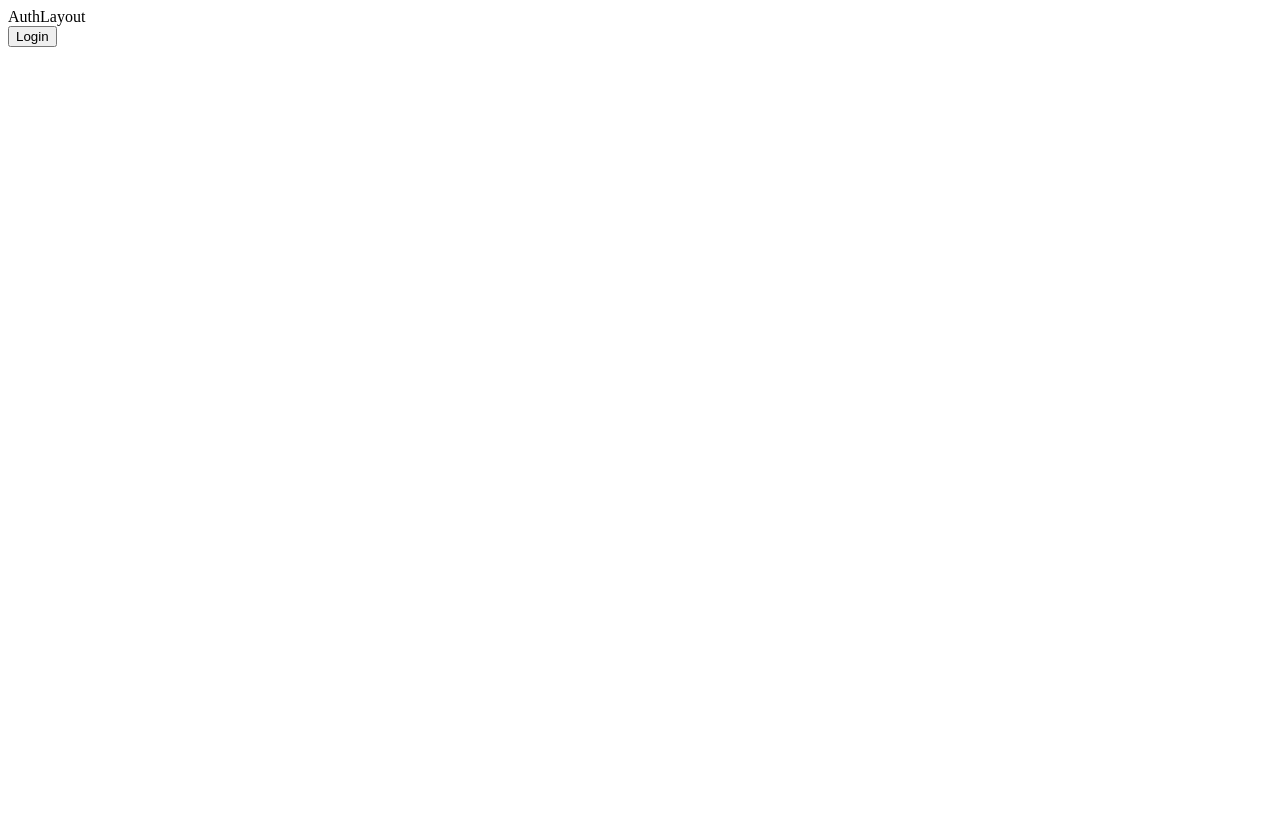
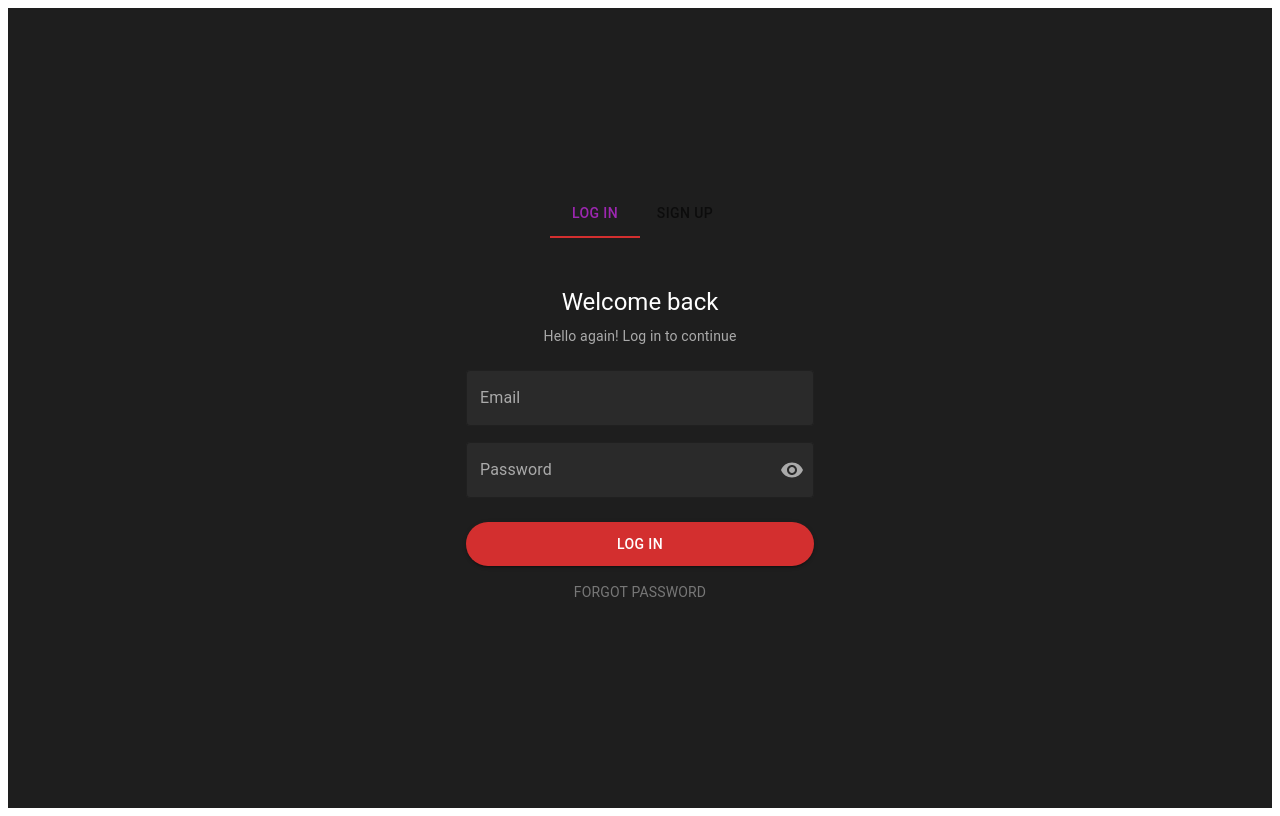
Before and after one commit to voronovanasta/cv-Shabanovich-Voronova, a React (Vite) app: page /auth/login in a window 1280 px wide. Built offline with nearby package versions, Linux system fonts and the light colour scheme.

Commit message:
feat: add login page UI

```diff
--- a/package.json
+++ b/package.json
@@ -13,6 +13,7 @@
   },
   "dependencies": {
     "@graphql-typed-document-node/core": "^3.2.0",
+    "@mui/icons-material": "^7.2.0",
     "graphql-tag": "^2.12.6",
     "react": "^19.1.0",
     "react-dom": "^19.1.0"
--- a/src/app/router/config.tsx
+++ b/src/app/router/config.tsx
@@ -1,9 +1,9 @@
 import { createBrowserRouter, Navigate } from 'react-router-dom';
 import PrivateRoute from '../../shared/routing/PrivateRoute';
-import AuthLayout from '../../features/auth/layouts/AuthLayout';
 import MainLayout from '../../shared/ui/MainLayout';
 import { Example } from '../../example';
-import { Login } from '../../login';
+import AuthLayout from '../../widgets/auth-tabs/ui';
+import LoginPage from '../../pages/auth/login';
 
 //TODO
 // Lazy загрузка страниц
@@ -22,7 +22,7 @@ export const router = createBrowserRouter([
     path: 'auth',
     element: <AuthLayout />,
     children: [
-      { path: 'login', element: <Login /> },
+      { path: 'login', element: <LoginPage /> },
       { path: 'register', element: /* RegisterPage */ null },
     ],
   },
--- a/src/example.tsx
+++ b/src/example.tsx
@@ -1,8 +1,9 @@
-import { useQuery } from '@tanstack/react-query';
+import { useMutation, useQuery } from '@tanstack/react-query';
 import { GetDepartmentsDocument } from './graphql/graphql';
 import { execute } from './graphql/execute';
 
 import { gql } from 'graphql-tag';
+import { useLogin } from './login';
 
 export const GetDepartmentsQuery = gql`
   query getDepartments {
@@ -25,12 +26,15 @@ export const LoginUserMutation = gql`
 `;
 
 export function Example() {
-  const { data } = useQuery({
-    queryKey: ['departments'],
-    queryFn: () => execute(GetDepartmentsDocument),
-  });
+  // const { mutate} = useLogin();
+  // const token = localStorage.getItem('accessToken');
+  // if (token) {
+  //   const { data } = useQuery({
+  //     queryKey: ['departments'],
+  //     queryFn: () => execute(GetDepartmentsDocument, localStorage.getItem('accessToken')),
+  //   });
+  // }
+  // console.log(data);
 
-  console.log(data);
-
-  return <div>hhhhhh</div>;
+  return <div>Example</div>;
 }
--- a/src/features/auth/layouts/AuthLayout.tsx
+++ /dev/null
@@ -1,12 +0,0 @@
-import { Outlet } from 'react-router-dom';
-
-const AuthLayout = () => {
-  return (
-    <>
-      <div>AuthLayout</div>
-      <Outlet />
-    </>
-  );
-};
-
-export default AuthLayout;
--- /dev/null
+++ b/src/features/auth/ui/LoginForm.tsx
@@ -0,0 +1,112 @@
+import { useState } from 'react';
+import {
+  Button,
+  TextField,
+  Typography,
+  IconButton,
+  InputAdornment,
+  Link,
+  Paper,
+} from '@mui/material';
+import { Visibility, VisibilityOff } from '@mui/icons-material';
+import { useForm, Controller } from 'react-hook-form';
+
+interface LoginFormInputs {
+  email: string;
+  password: string;
+}
+
+export default function LoginForm() {
+  const { control, handleSubmit } = useForm<LoginFormInputs>();
+  const [showPassword, setShowPassword] = useState(false);
+
+  const onSubmit = (data: LoginFormInputs) => {
+    console.log('Login:', data);
+    // call loginMutation.mutate(data) here
+  };
+
+  return (
+    <Paper sx={{ p: 3, backgroundColor: 'transparent', boxShadow: 'none' }}>
+      <Typography variant='h5' sx={{ color: '#fff', textAlign: 'center', mb: 1 }}>
+        Welcome back
+      </Typography>
+      <Typography variant='body2' sx={{ color: '#aaa', textAlign: 'center', mb: 3 }}>
+        Hello again! Log in to continue
+      </Typography>
+
+      <form onSubmit={handleSubmit(onSubmit)}>
+        <Controller
+          name='email'
+          control={control}
+          defaultValue=''
+          render={({ field }) => (
+            <TextField
+              {...field}
+              fullWidth
+              variant='outlined'
+              label='Email'
+              InputLabelProps={{ style: { color: '#aaa' } }}
+              InputProps={{ style: { color: '#fff' } }}
+              sx={{ mb: 2, backgroundColor: '#2a2a2a', borderRadius: 1 }}
+            />
+          )}
+        />
+
+        <Controller
+          name='password'
+          control={control}
+          defaultValue=''
+          render={({ field }) => (
+            <TextField
+              {...field}
+              fullWidth
+              variant='outlined'
+              label='Password'
+              type={showPassword ? 'text' : 'password'}
+              InputLabelProps={{ style: { color: '#aaa' } }}
+              InputProps={{
+                style: { color: '#fff' },
+                endAdornment: (
+                  <InputAdornment position='end'>
+                    <IconButton
+                      onClick={() => setShowPassword((prev) => !prev)}
+                      edge='end'
+                      sx={{ color: '#aaa' }}
+                    >
+                      {showPassword ? <VisibilityOff /> : <Visibility />}
+                    </IconButton>
+                  </InputAdornment>
+                ),
+              }}
+              sx={{ mb: 3, backgroundColor: '#2a2a2a', borderRadius: 1 }}
+            />
+          )}
+        />
+
+        <Button
+          type='submit'
+          fullWidth
+          variant='contained'
+          sx={{
+            backgroundColor: '#d32f2f',
+            color: '#fff',
+            borderRadius: 10,
+            py: 1.2,
+            mb: 2,
+            '&:hover': {
+              backgroundColor: '#b71c1c',
+            },
+          }}
+        >
+          LOG IN
+        </Button>
+
+        <Typography variant='body2' align='center' sx={{ color: '#777' }}>
+          <Link href='#' underline='hover' sx={{ color: '#777' }}>
+            FORGOT PASSWORD
+          </Link>
+        </Typography>
+      </form>
+    </Paper>
+  );
+}
--- a/src/graphql/execute.ts
+++ b/src/graphql/execute.ts
@@ -33,5 +33,5 @@ export async function execute<TResult, TVariables = {}>(
     throw new Error(json.errors[0].message);
   }
 
-  return response.json() as TResult;
+  return response as TResult;
 }
--- a/src/login.tsx
+++ b/src/login.tsx
@@ -3,7 +3,7 @@ import type { LoginMutation, LoginMutationVariables } from './graphql/graphql';
 import { LoginDocument } from './graphql/graphql';
 import { execute } from './graphql/execute';
 
-function useLogin() {
+export function useLogin() {
   return useMutation<LoginMutation, Error, LoginMutationVariables>({
     mutationFn: (variables: LoginMutationVariables) =>
       execute<LoginMutation, LoginMutationVariables>(LoginDocument, variables),
@@ -21,8 +21,8 @@ export function Login() {
   const handleLogin = () => {
     loginMutation.mutate({
       input: {
-        username: 'Faye_Purdy30',
-        password: '9P07Rg1MSHYOJuq',
+        username: 'Veronica92',
+        password: 'rLkvx2WK11EQxR6',
       },
     });
   };
--- /dev/null
+++ b/src/pages/auth/login/index.tsx
@@ -0,0 +1,5 @@
+import LoginForm from '../../../features/auth/ui/LoginForm';
+
+export default function LoginPage() {
+  return <LoginForm />;
+}
--- /dev/null
+++ b/src/widgets/auth-tabs/ui/index.tsx
@@ -0,0 +1,38 @@
+import { useState } from 'react';
+import { Box, Container, Tab, Tabs } from '@mui/material';
+import { Outlet } from 'react-router';
+
+export default function AuthLayout() {
+  const [tab, setTab] = useState(0);
+  return (
+    <Box
+      sx={{
+        minHeight: '100vh',
+        backgroundColor: '#1e1e1e',
+        display: 'flex',
+        justifyContent: 'center',
+        alignItems: 'center',
+      }}
+    >
+      <Container maxWidth='xs'>
+        <Tabs
+          value={tab}
+          onChange={(_, newValue) => setTab(newValue)}
+          textColor='secondary'
+          indicatorColor='secondary'
+          centered
+          sx={{
+            color: '#fff',
+            mb: 3,
+            '& .MuiTabs-indicator': { backgroundColor: '#d32f2f' },
+            '& .Mui-selected': { color: '#d32f2f' },
+          }}
+        >
+          <Tab label='LOG IN' />
+          <Tab label='SIGN UP' />
+        </Tabs>
+        <Outlet />
+      </Container>
+    </Box>
+  );
+}
```
Also changed, not shown: src/widgets/auth-layout/ui.tsx (added, +24 -0 lines), 1 other file (tests, documents, lock files or other folders).
